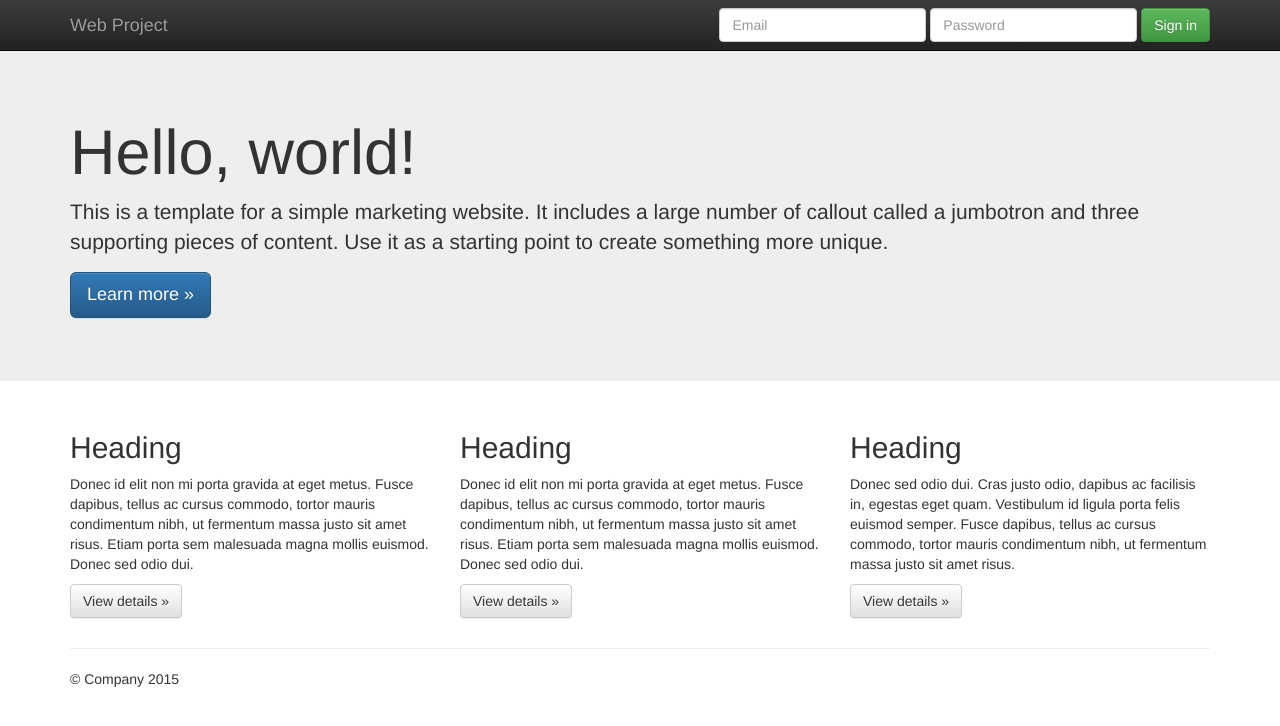
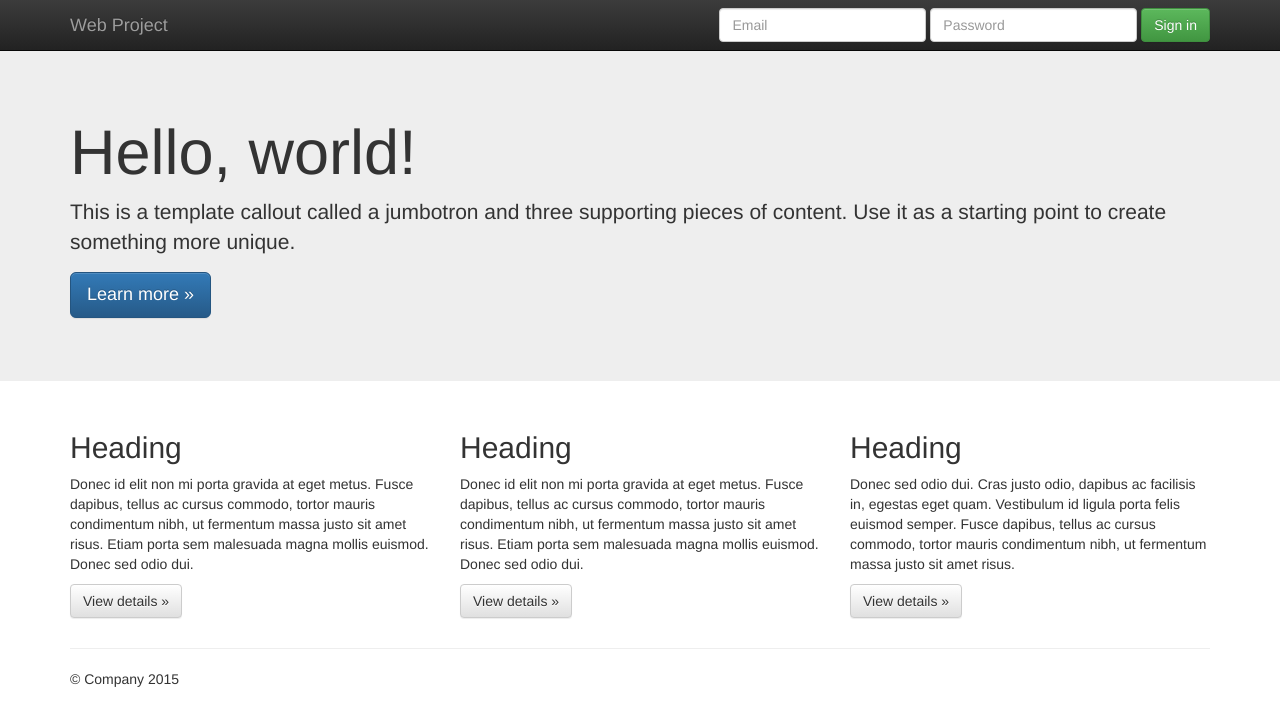
Before and after one commit to HemantTomar/WebProject, a plain HTML site: page index.html in a window 1280 px wide. Drawn offline with nearby package versions, Linux system fonts and the light colour scheme.

Commit message:
[ci BUILD]

```diff
--- a/index.html
+++ b/index.html
@@ -56,7 +56,7 @@
     <div class="jumbotron">
       <div class="container">
         <h1>Hello, world!</h1>
-        <p>This is a template for a simple marketing website. It includes a large number of callout called a jumbotron and three supporting pieces of content. Use it as a starting point to create something more unique.</p>
+        <p>This is a template  callout called a jumbotron and three supporting pieces of content. Use it as a starting point to create something more unique.</p>
         <p><a class="btn btn-primary btn-lg" href="#" role="button">Learn more &raquo;</a></p>
       </div>
     </div>
```
